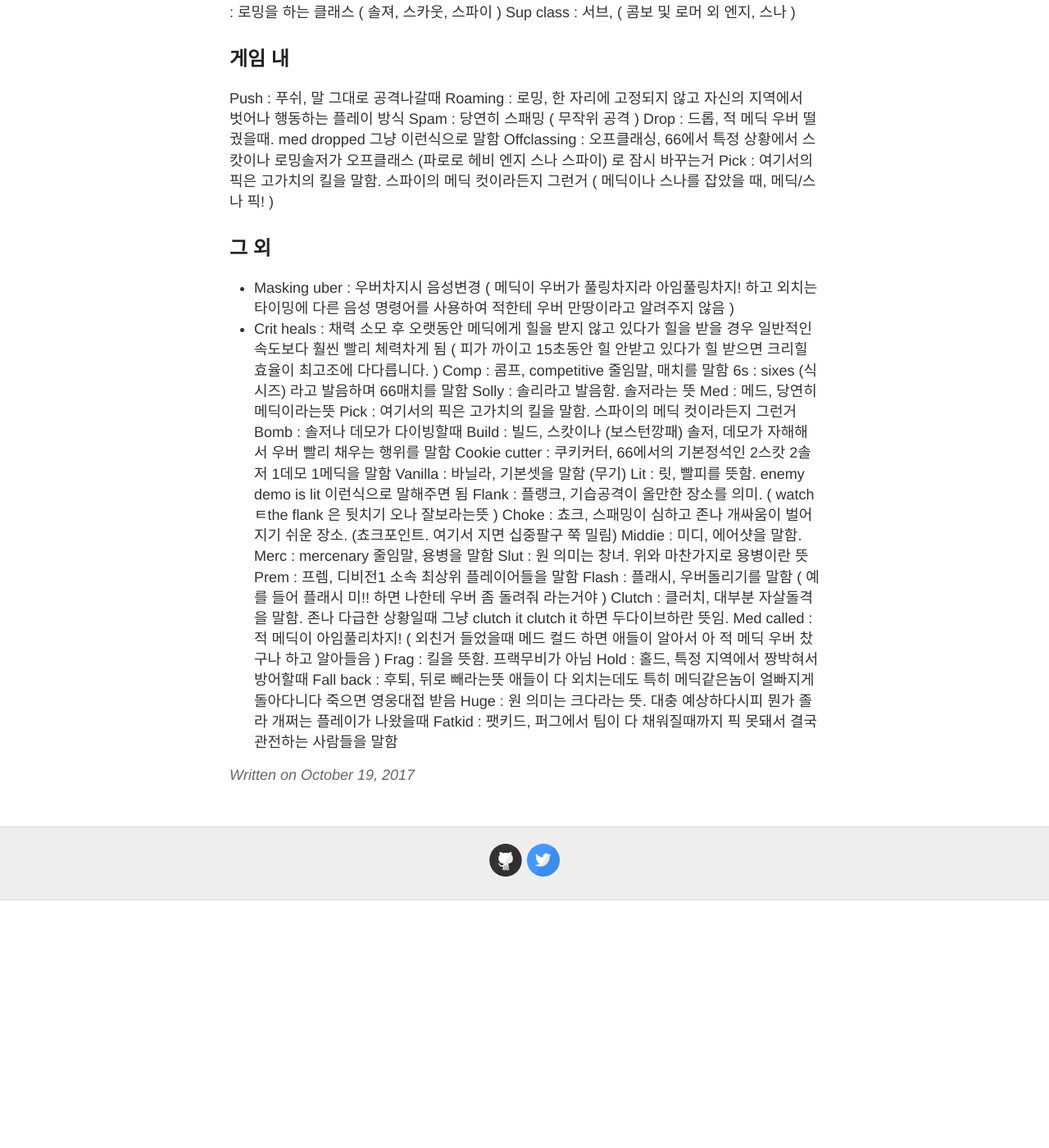
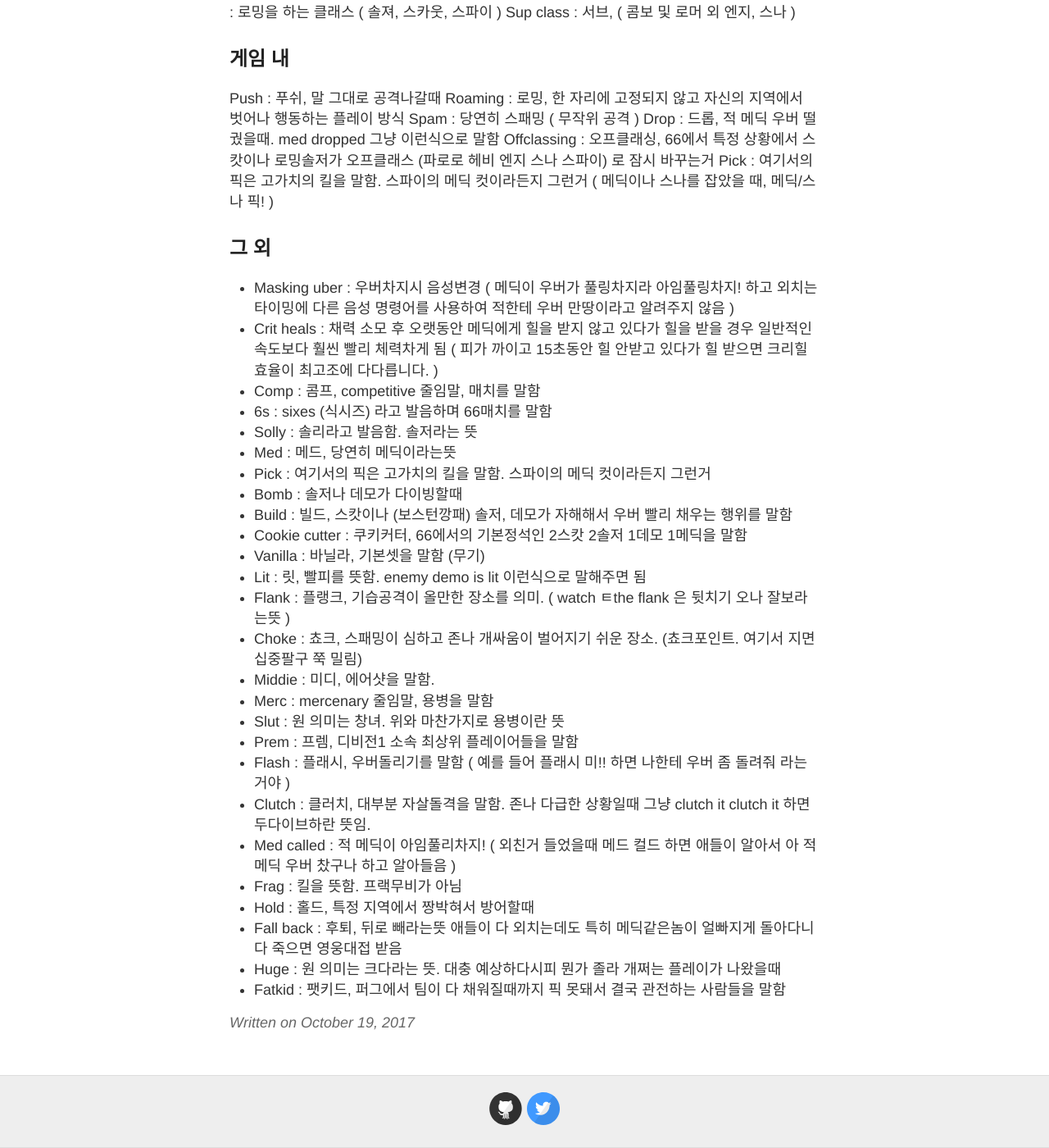
Before and after one commit to whooyet/whooyet.github.io, a Jekyll site: the page built from _posts/2017-10-19-highlander.md, in a window 1280 px wide and 1400 px high, scrolled down 419 px. Shown: the whole window at 82% size. Built offline with Jekyll 4.4.1, drawn with Linux system fonts in a browser that asks for light colours; before the commit the page ends 1517 px from its top, so only the background shows below that.

```diff
--- a/_posts/2017-10-19-highlander.md
+++ b/_posts/2017-10-19-highlander.md
@@ -30,33 +30,33 @@ Pick : 여기서의 픽은 고가치의 킬을 말함. 스파이의 메딕 컷
 ( 메딕이 우버가 풀링차지라 아임풀링차지! 하고 외치는 타이밍에 다른 음성 명령어를 사용하여 적한테 우버 만땅이라고 알려주지 않음 )
 - Crit heals : 채력 소모 후 오랫동안 메딕에게 힐을 받지 않고 있다가 힐을 받을 경우 일반적인 속도보다 훨씬 빨리 체력차게 됨
 ( 피가 까이고 15초동안 힐 안받고 있다가 힐 받으면 크리힐 효율이 최고조에 다다릅니다. )
-Comp : 콤프, competitive 줄임말, 매치를 말함
-6s : sixes (식시즈) 라고 발음하며 66매치를 말함
-Solly : 솔리라고 발음함. 솔저라는 뜻
-Med : 메드, 당연히 메딕이라는뜻
-Pick : 여기서의 픽은 고가치의 킬을 말함. 스파이의 메딕 컷이라든지 그런거
-Bomb : 솔저나 데모가 다이빙할때
-Build : 빌드, 스캇이나 (보스턴깡패) 솔저, 데모가 자해해서 우버 빨리 채우는 행위를 말함
-Cookie cutter : 쿠키커터, 66에서의 기본정석인 2스캇 2솔저 1데모 1메딕을 말함
-Vanilla : 바닐라, 기본셋을 말함 (무기)
-Lit : 릿, 빨피를 뜻함. enemy demo is lit 이런식으로 말해주면 됨
-Flank : 플랭크, 기습공격이 올만한 장소를 의미.
+- Comp : 콤프, competitive 줄임말, 매치를 말함
+- 6s : sixes (식시즈) 라고 발음하며 66매치를 말함
+- Solly : 솔리라고 발음함. 솔저라는 뜻
+- Med : 메드, 당연히 메딕이라는뜻
+- Pick : 여기서의 픽은 고가치의 킬을 말함. 스파이의 메딕 컷이라든지 그런거
+- Bomb : 솔저나 데모가 다이빙할때
+- Build : 빌드, 스캇이나 (보스턴깡패) 솔저, 데모가 자해해서 우버 빨리 채우는 행위를 말함
+- Cookie cutter : 쿠키커터, 66에서의 기본정석인 2스캇 2솔저 1데모 1메딕을 말함
+- Vanilla : 바닐라, 기본셋을 말함 (무기)
+- Lit : 릿, 빨피를 뜻함. enemy demo is lit 이런식으로 말해주면 됨
+- Flank : 플랭크, 기습공격이 올만한 장소를 의미.
 ( watch ㅌthe flank 은 뒷치기 오나 잘보라는뜻 )
-Choke : 쵸크, 스패밍이 심하고 존나 개싸움이 벌어지기 쉬운 장소.
+- Choke : 쵸크, 스패밍이 심하고 존나 개싸움이 벌어지기 쉬운 장소.
 (쵸크포인트. 여기서 지면 십중팔구 쭉 밀림)
-Middie : 미디, 에어샷을 말함.
-Merc : mercenary 줄임말, 용병을 말함
-Slut : 원 의미는 창녀. 위와 마찬가지로 용병이란 뜻
-Prem : 프렘, 디비전1 소속 최상위 플레이어들을 말함
-Flash : 플래시, 우버돌리기를 말함
+- Middie : 미디, 에어샷을 말함.
+- Merc : mercenary 줄임말, 용병을 말함
+- Slut : 원 의미는 창녀. 위와 마찬가지로 용병이란 뜻
+- Prem : 프렘, 디비전1 소속 최상위 플레이어들을 말함
+- Flash : 플래시, 우버돌리기를 말함
 ( 예를 들어 플래시 미!! 하면 나한테 우버 좀 돌려줘 라는거야 )
-Clutch : 클러치, 대부분 자살돌격을 말함.
+- Clutch : 클러치, 대부분 자살돌격을 말함.
 존나 다급한 상황일때 그냥 clutch it clutch it 하면 두다이브하란 뜻임.
-Med called : 적 메딕이 아임풀리차지!
+- Med called : 적 메딕이 아임풀리차지!
 ( 외친거 들었을때 메드 컬드 하면 애들이 알아서 아 적 메딕 우버 찼구나 하고 알아들음 )
-Frag : 킬을 뜻함. 프랙무비가 아님
-Hold : 홀드, 특정 지역에서 짱박혀서 방어할때
-Fall back : 후퇴, 뒤로 빼라는뜻 애들이 다 외치는데도
+- Frag : 킬을 뜻함. 프랙무비가 아님
+- Hold : 홀드, 특정 지역에서 짱박혀서 방어할때
+- Fall back : 후퇴, 뒤로 빼라는뜻 애들이 다 외치는데도
 특히 메딕같은놈이 얼빠지게 돌아다니다 죽으면 영웅대접 받음
-Huge : 원 의미는 크다라는 뜻. 대충 예상하다시피 뭔가 졸라 개쩌는 플레이가 나왔을때
-Fatkid : 팻키드, 퍼그에서 팀이 다 채워질때까지 픽 못돼서 결국 관전하는 사람들을 말함
+- Huge : 원 의미는 크다라는 뜻. 대충 예상하다시피 뭔가 졸라 개쩌는 플레이가 나왔을때
+- Fatkid : 팻키드, 퍼그에서 팀이 다 채워질때까지 픽 못돼서 결국 관전하는 사람들을 말함
```
